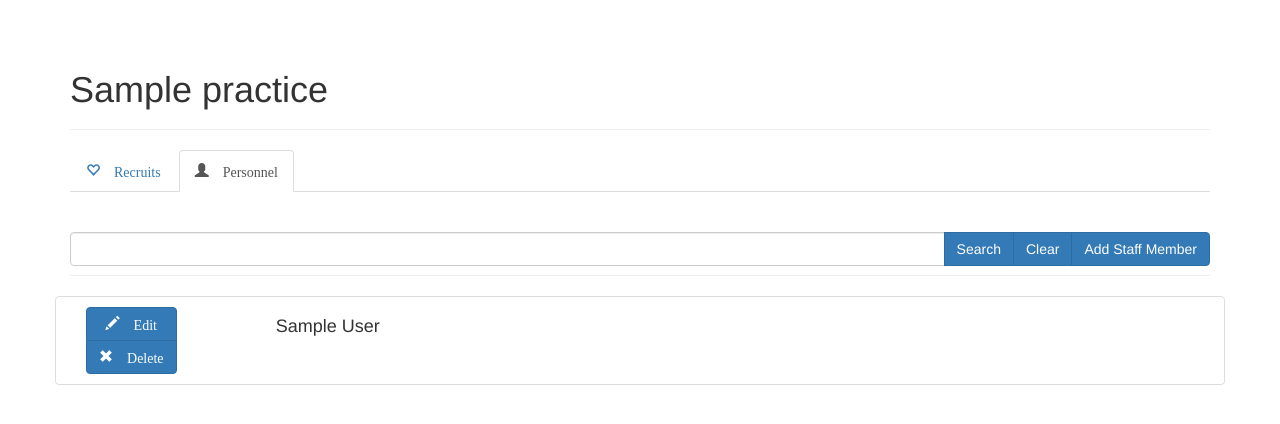
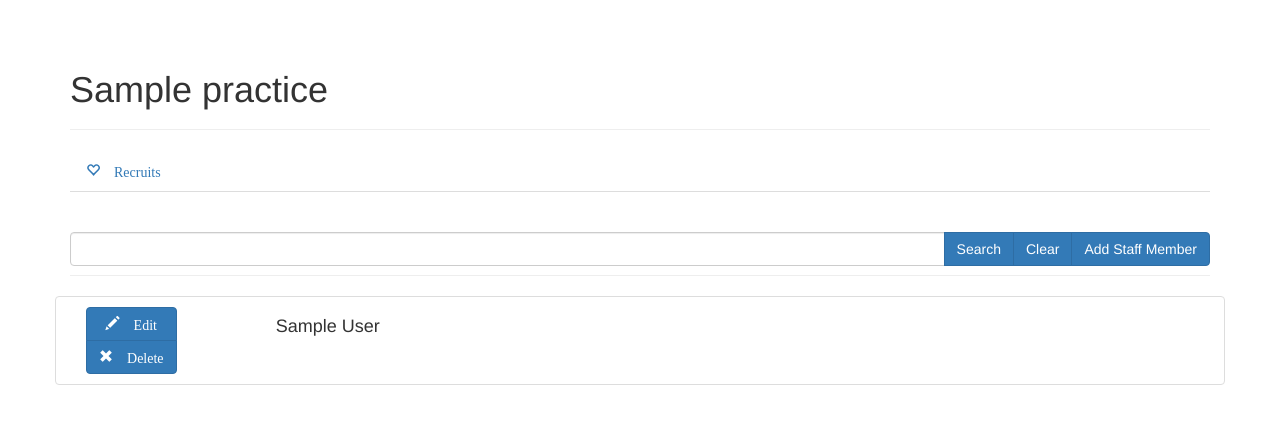
Before and after one commit to LCBRU/genvasc_portal, a Python web app: template web/portal/templates/practices/staff/index.html in a window 1280 px wide. Shown: the part 50-474 px from the top of the page. Run offline with Jinja, Linux system fonts and the light colour scheme; the template is opened without the code that fills it: most values are stand-ins (such as "Sample title", 1, 10 or a date in 2020); form fields are guessed from the names that the template uses; some libraries are stand-ins or nearby versions.

Commit message:
Remove personnel tab

```diff
--- a/web/portal/templates/practices/_practice_base.html
+++ b/web/portal/templates/practices/_practice_base.html
@@ -11,9 +11,6 @@
   <li role="presentation" {% if tab == 'recruits' %}class="active"{% endif %}>
     <a href="{{ url_for('recruits_index', code=practice_registration.code) }}"><span class="glyphicon glyphicon-heart-empty" aria-hidden="true"> Recruits</span></a>
   </li>
-  <li role="presentation" {% if tab == 'personnel' %}class="active"{% endif %}>
-    <a href="{{ url_for('staff_index', code=practice_registration.code) }}"><span class="glyphicon glyphicon-user" aria-hidden="true"> Personnel</span></a>
-  </li>
 </ul>
 
 {% block practice_content %}{% endblock %}
```
